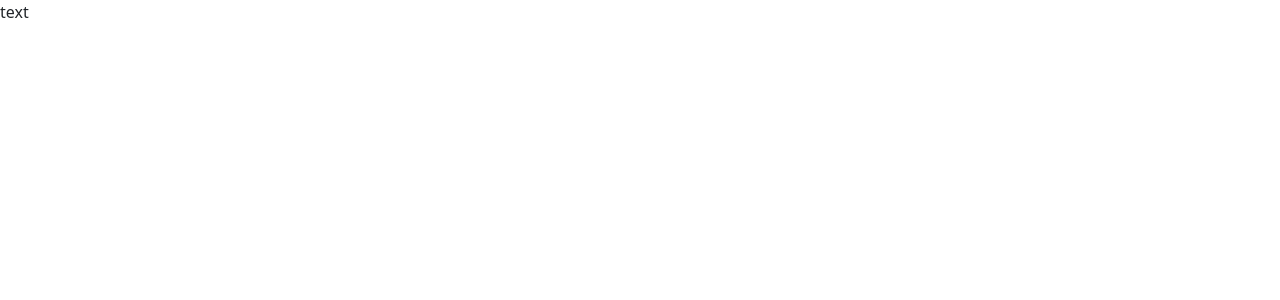
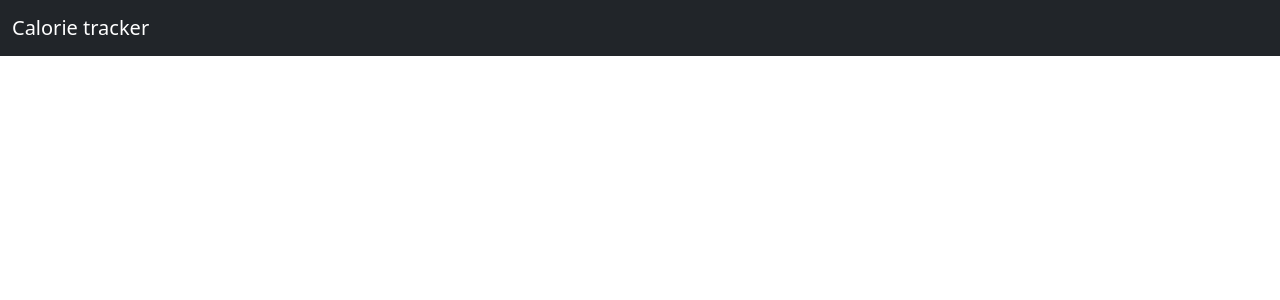
Before and after one commit to dmsagaidak/calorie-tracker, a React (Create React App) app: page / in a window 1280 px wide. Shown: the top 300 px of the page. Built offline with nearby package versions, Linux system fonts and the light colour scheme.

Commit message:
Created Navbar.tsx component. Created Layout.tsx component. Put Navbar into Layout, Layout was displayed in App.tsx

```diff
--- a/src/App.tsx
+++ b/src/App.tsx
@@ -1,10 +1,11 @@
 import React from 'react';
+import Layout from "./components/Layout/Layout";
 
 function App() {
   return (
-    <div className="App">
-      text
-    </div>
+    <Layout>
+
+    </Layout>
   );
 }
 
--- /dev/null
+++ b/src/components/Layout/Layout.tsx
@@ -0,0 +1,17 @@
+import React, {PropsWithChildren} from 'react';
+import Navbar from "../Navbar/Navbar";
+
+const Layout: React.FC<PropsWithChildren> = ({children}) => {
+  return (
+    <>
+      <header>
+        <Navbar/>
+      </header>
+      <main>
+        {children}
+      </main>
+    </>
+  );
+};
+
+export default Layout;
--- /dev/null
+++ b/src/components/Navbar/Navbar.tsx
@@ -0,0 +1,15 @@
+import React from 'react';
+
+const Navbar = () => {
+  return (
+    <div className="navbar navbar-expand-sm navbar-dark bg-dark">
+      <div className="container-fluid">
+        <span className="navbar-brand">Calorie tracker</span>
+        <div className="collapse navbar-collapse">
+        </div>
+      </div>
+    </div>
+  );
+};
+
+export default Navbar;
```
